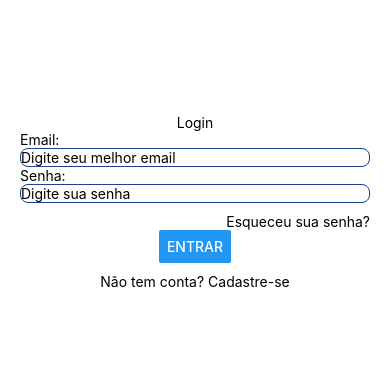
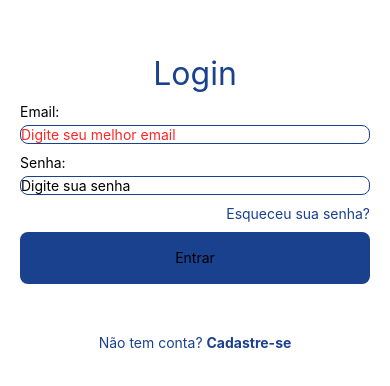
Before and after one commit to RobsonRsilva/SSinnova, a React Native app: screen / in a window 390 px wide. Shown: the part 270-656 px from the top of the page. Built offline with nearby package versions, Linux system fonts and the light colour scheme; some icons are missing.

Commit message:
Finalizado a login

```diff
--- a/src/screens/LoginScreen.jsx
+++ b/src/screens/LoginScreen.jsx
@@ -1,19 +1,31 @@
-import { Text, View, StyleSheet, TextInput, Button } from "react-native";
+import { Alert, Text, View, StyleSheet, TextInput, Button, Pressable } from "react-native";
 import { SafeAreaView } from 'react-native-safe-area-context'
 import Ionicons from "@react-native-vector-icons/ionicons/static";
 import { formularioStyles } from '../styles/formularioStyles'
+import {useState} from 'react'
 function LoginScreen() {
+ const [email, setEmail] = useState('');
+ const [senha, setSenha] = useState('');
+
+function login(){
+    console.log('Fazer login!');
+    Alert.alert('Login','Fazer login');
+}
+
+
     return (
         <SafeAreaView style={styles.container}>
             <Ionicons name="person-circle" size={100} color="#1A418E" />
-            <Text>Login</Text>
-            <Text style={formularioStyles.label}>Email:</Text>
-            <TextInput style={formularioStyles.input} placeholder="Digite seu melhor email" />
-            <Text style={formularioStyles.label}>Senha:</Text>
-            <TextInput style={formularioStyles.input} placeholder="Digite sua senha" />
+            <Text style={styles.textoLogin}>Login</Text>
+            <Text nativeID="email" style={[formularioStyles.label, styles.textoLabel]}>Email:</Text>
+            <TextInput accessibilityLabelledBy="email" placeholderTextColor='#ff2525' value={email} onChangeText={setEmail} style={formularioStyles.input} placeholder="Digite seu melhor email" />
+            <Text nativeID="senha" style={[formularioStyles.label, styles.textoLabel]}>Senha:</Text>
+            <TextInput accessibilityLabelledBy="senha"  value={senha} onChangeText={setSenha} style={formularioStyles.input} placeholder="Digite sua senha" />
             <Text style={styles.textoEsqueceuSenha}>Esqueceu sua senha?</Text>
-            <Button style={styles.botao} title="Entrar" />
-            <Text style={styles.textoCadastrese}>Não tem conta? <Text>Cadastre-se</Text></Text>
+            <Pressable onPress={login} style={({pressed}) => [formularioStyles.botaoLogin, {opacity : pressed ? 0.85 : 1 }]}>
+                <Text >Entrar</Text>
+            </Pressable>
+            <Text style={styles.textoNaoConta}>Não tem conta? <Text style={styles.textoCadastrese}>Cadastre-se</Text></Text>
         </SafeAreaView>
     );
 }
@@ -29,9 +41,25 @@ const styles = StyleSheet.create({
     textoEsqueceuSenha: {
         alignSelf: 'flex-end',
         marginTop: 10,
+        marginBottom: 10,
+        color: '#1A418E'
+    },
+    textoLogin: {
+        fontSize: 32,
+        fontWeight: 'semibold',
+        color: '#1A418E',
+    },
+    textoLabel: {
+        marginBottom: 5,
+        marginTop: 10,
+    },
+    textoNaoConta: {
+        marginTop: 50,
+        color: '#1A418E',
     },
     textoCadastrese: {
-    marginTop: 10,
+        fontWeight: 'bold',
+
     },
     botao: {
         marginTop: 10,
--- a/src/styles/formularioStyles.js
+++ b/src/styles/formularioStyles.js
@@ -9,5 +9,13 @@ export const formularioStyles = StyleSheet.create({
     },
     label: {
         alignSelf: 'flex-start',
+    },
+    botaoLogin:{
+        alignSelf: 'stretch',
+        backgroundColor: '#1A418E',
+        height: 52,
+        borderRadius: 8,
+        justifyContent: 'center',
+        alignItems: 'center',
     }
 });
```
